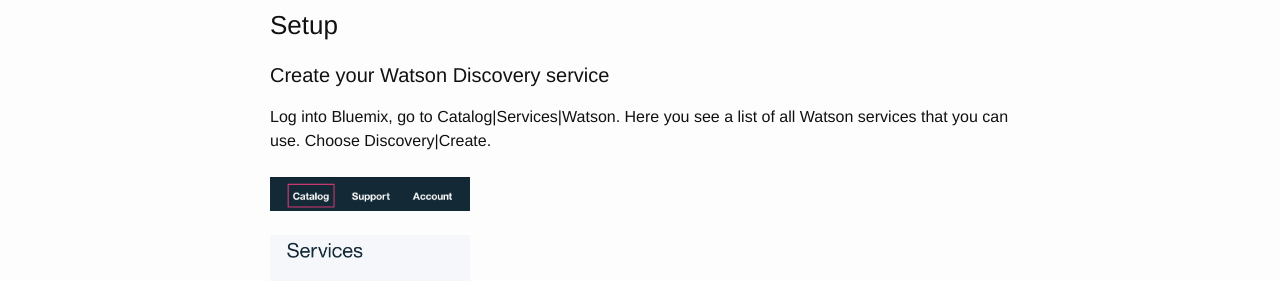
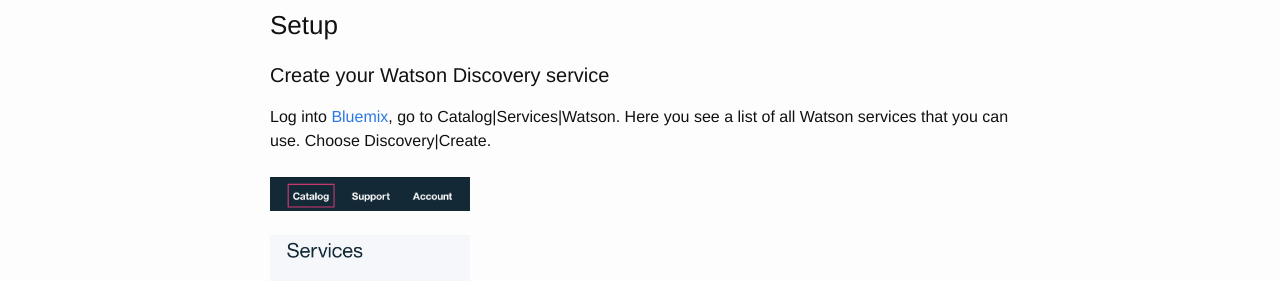
Before and after one commit to pwcremin/pwcremin.github.io, a Jekyll site: the page built from _posts/2017-03-15-discovery-news-bitcoin.markdown, in a window 1280 px wide and 900 px high. Shown: the part 320-601 px from the top of the window. Built offline with Jekyll 4.4.1, drawn with Linux system fonts in a browser that asks for light colours; comment, search, counter and statistics services are not loaded; part of the change alters nothing that is shown.

```diff
--- a/_posts/2017-03-15-discovery-news-bitcoin.markdown
+++ b/_posts/2017-03-15-discovery-news-bitcoin.markdown
@@ -13,7 +13,7 @@ Full source for this demo is [available on Github](https://github.com/pwcremin/d
 
 #### Create your Watson Discovery service
 
-Log into Bluemix, go to Catalog|Services|Watson.  Here you see a list of all Watson services that you can use.  Choose Discovery|Create.
+Log into [Bluemix](https://console.ng.bluemix.net), go to Catalog|Services|Watson.  Here you see a list of all Watson services that you can use.  Choose Discovery|Create.
 <br>
 <br>
 <img src="/assets/discovery-bitcoin/catalaog.png" width="200"/>
```
